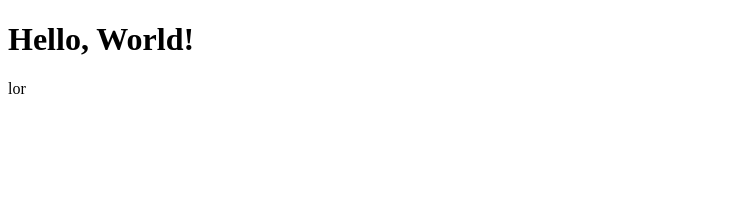
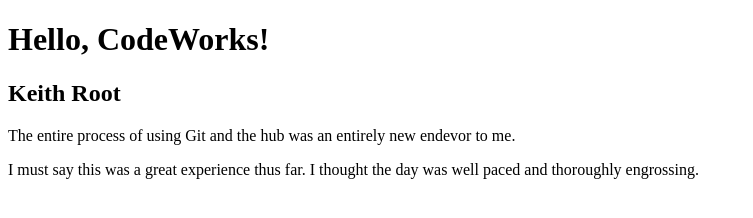
Before and after one commit to kroot077/day-1, a plain HTML site: page index.html in a window 1280 px wide. Shown: the whole page, without its empty margins (0-753 px from the left). Drawn offline with Linux system fonts and the light colour scheme.

Commit message:
About the Day

```diff
--- a/index.html
+++ b/index.html
@@ -7,7 +7,17 @@
     <title>Document</title>
 </head>
 <body>
-    <h1>Hello, World!</h1>
-    <p>lor</p>
+    <h1>Hello, CodeWorks!</h1>
+
+    <h2>Keith Root</h2>
+
+    <div>
+        <p>
+            The entire process of using Git and the hub was an entirely new endevor to me.
+        </p>
+        <p>
+            I must say this was a great experience thus far. I thought the day was well paced and thoroughly engrossing.
+        </p>
+    </div>
 </body>
 </html>
```
